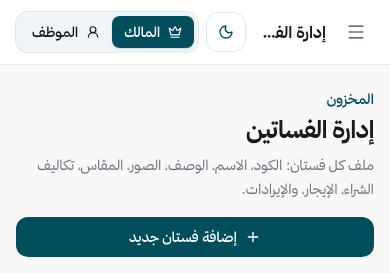
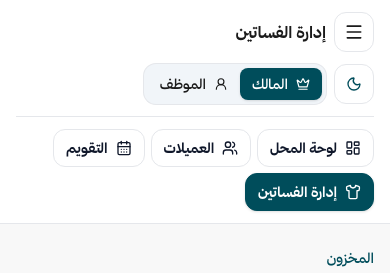
Before and after one commit to Fatema-Alfathi/mahal-zainab, a Next.js app: page /dresses in a window 390 px wide. Shown: the top 273 px of the page. Built offline with nearby package versions, Linux system fonts and the light colour scheme.

Commit message:
Refactor AppShell and globals.css for improved styling and consistency. Update shell navigation styles for better visibility and interaction, enhance button layouts, and ensure cohesive color usage across components. Adjust layout properties for better responsiveness and accessibility.

```diff
--- a/src/app/globals.css
+++ b/src/app/globals.css
@@ -248,24 +248,35 @@
 }
 
 .shell-nav-active {
-  background: color-mix(in srgb, var(--salla-secondary) 40%, var(--salla-surface));
-  color: var(--salla-primary);
+  background: var(--salla-primary);
+  color: #ffffff;
   font-weight: 600;
+  border: 1px solid var(--salla-primary);
 }
 
 html.dark .shell-nav-active {
-  background: color-mix(in srgb, var(--salla-primary) 18%, var(--salla-surface));
-  color: var(--salla-primary);
+  background: var(--salla-primary);
+  color: #1d1e20;
+  border-color: var(--salla-primary);
 }
 
 .shell-nav-idle {
-  color: var(--foreground);
-  opacity: 0.78;
+  background: var(--salla-surface);
+  color: #0f172a;
+  border: 1px solid var(--salla-border);
+  opacity: 1;
+}
+
+html.dark .shell-nav-idle {
+  background: var(--salla-soft);
+  color: #f4f4f5;
+  border-color: var(--salla-border);
 }
 
 .shell-nav-idle:hover {
   background: var(--salla-soft);
   color: var(--salla-primary);
+  border-color: var(--salla-primary);
   opacity: 1;
 }
 
--- a/src/components/AppShell.tsx
+++ b/src/components/AppShell.tsx
@@ -41,7 +41,7 @@
     <button
       type="button"
       onClick={toggleTheme}
-      className="inline-flex h-10 w-10 items-center justify-center rounded-xl border border-[var(--salla-border)] bg-[var(--salla-surface)] text-[var(--salla-primary)] transition hover:bg-[var(--salla-soft)]"
+      className="inline-flex h-10 w-10 shrink-0 items-center justify-center rounded-xl border border-[var(--salla-border)] bg-[var(--salla-surface)] text-[var(--salla-primary)] transition hover:bg-[var(--salla-soft)]"
       aria-label={dark ? "التبديل للوضع النهاري" : "التبديل للوضع الليلي"}
       title={dark ? "وضع نهاري" : "وضع ليلي"}
     >
@@ -61,7 +61,9 @@
 }) {
   return (
     <nav
-      className={cn(variant === "sidebar" ? "flex flex-col gap-1 px-3" : "hidden items-center gap-1 md:flex")}
+      className={cn(
+        variant === "sidebar" ? "flex flex-col gap-1.5 px-3" : "flex flex-wrap items-center gap-1.5",
+      )}
       aria-label="صفحات المحل"
     >
       {NAV.map((item) => {
@@ -73,9 +75,11 @@
             href={item.href}
             onClick={onNavigate}
             className={cn(
-              "flex items-center gap-2 rounded-xl text-sm font-medium transition-colors",
-              variant === "sidebar" ? "px-3 py-2.5" : "px-3 py-2",
-              on ? "shell-nav-active" : "shell-nav-idle",
+              "inline-flex items-center gap-2 rounded-xl border text-sm font-semibold transition",
+              variant === "sidebar" ? "w-full px-3 py-2.5" : "px-3 py-2",
+              on
+                ? "border-[var(--salla-primary)] bg-[var(--salla-primary)] text-white shadow-sm dark:text-[#1d1e20]"
+                : "border-[var(--salla-border)] bg-[var(--salla-surface)] text-[#0f172a] hover:border-[var(--salla-primary)] hover:text-[var(--salla-primary)] dark:bg-[var(--salla-soft)] dark:text-[#f4f4f5]",
             )}
           >
             <Icon className="h-4 w-4 shrink-0" aria-hidden />
@@ -99,7 +103,7 @@
 
   return (
     <div className="flex min-h-full bg-[var(--salla-bg)] text-[var(--foreground)]">
-      <aside className="shell-sidebar sticky top-0 hidden h-screen w-64 shrink-0 flex-col py-5 lg:flex">
+      <aside className="shell-sidebar sticky top-0 hidden h-screen w-64 shrink-0 flex-col py-5 lg:flex lg:flex-col">
         <div className="mb-6 flex items-center gap-3 px-5">
           <BrandLogo />
           <div className="min-w-0">
@@ -108,7 +112,7 @@
           </div>
         </div>
         <NavLinks active={active} variant="sidebar" />
-        <div className="mt-auto space-y-3 px-5 pt-6">
+        <div className="mt-auto px-5 pt-6">
           <p className="text-xs leading-5 text-[var(--salla-muted)]">
             {isOwner ? "لوحة التحكم، العميلات، والحجوزات" : "الحجوزات وملفات العميلات"}
           </p>
@@ -145,11 +149,12 @@
 
       <div className="flex min-w-0 flex-1 flex-col">
         <header className="shop-header sticky top-0 z-30">
-          <div className="flex flex-wrap items-center justify-between gap-3 px-4 py-3 sm:px-6">
-            <div className="flex min-w-0 flex-1 items-center gap-3">
+          <div className="flex flex-col gap-3 px-4 py-3 sm:px-6">
+            <div className="flex flex-wrap items-center justify-between gap-3">
+              <div className="flex min-w-0 items-center gap-2">
                 <button
                   type="button"
-                className="rounded-xl p-2 text-[var(--salla-muted)] hover:bg-[var(--salla-soft)] lg:hidden"
+                  className="inline-flex h-10 w-10 items-center justify-center rounded-xl border border-[var(--salla-border)] bg-[var(--salla-surface)] text-[var(--foreground)] hover:bg-[var(--salla-soft)] lg:hidden"
                   onClick={() => setOpen(true)}
                   aria-label="فتح القائمة"
                 >
@@ -158,11 +163,17 @@
                 <div className="min-w-0 lg:hidden">
                   <h1 className="truncate text-base font-semibold text-[var(--foreground)]">{TITLES[active]}</h1>
                 </div>
-              <NavLinks active={active} variant="top" />
+                <p className="hidden text-sm font-semibold text-[var(--foreground)] lg:block">{TITLES[active]}</p>
               </div>
               <div className="flex flex-wrap items-center gap-2">
                 <ThemeToggle />
                 <RoleSwitcher />
+              </div>
+            </div>
+
+            {/* Always-visible page buttons */}
+            <div className="border-t border-[var(--salla-border)] pt-3">
+              <NavLinks active={active} variant="top" />
             </div>
           </div>
         </header>
```
Lines whose indentation alone changed are shown as unchanged.
